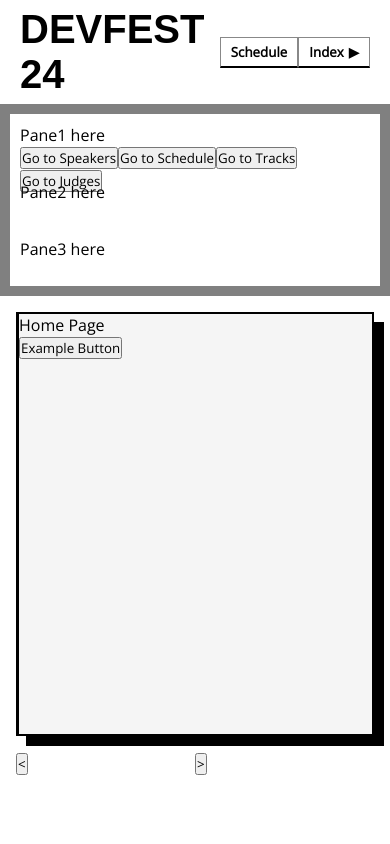
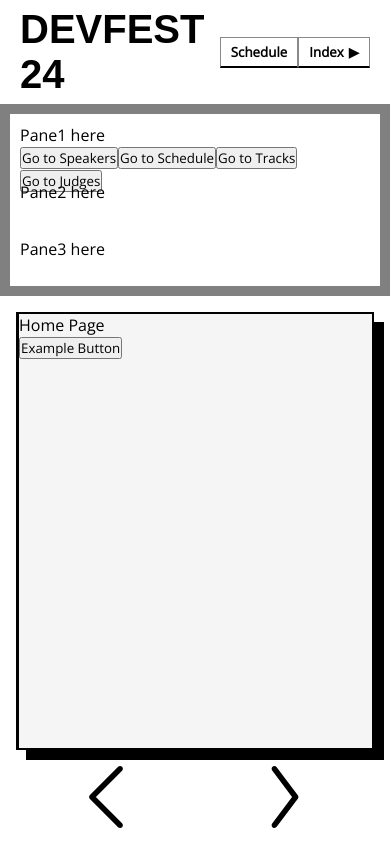
Before and after one commit to adicu/devfest-2024, a Next.js app: page / in a window 390 px wide. Built offline with nearby package versions, Linux system fonts and the light colour scheme; a web font is replaced by a local one.

Commit message:
Added mobile left and right arrows

```diff
--- a/src/components/book-components/MobilePageFlipApp.jsx
+++ b/src/components/book-components/MobilePageFlipApp.jsx
@@ -7,6 +7,9 @@ import { createUseStyles } from "react-jss";
 import Pages from "../Pages";
 
 import Page from "./Page";
+
+import leftArrow from "../../../public/images/icons/left-arrow.svg";
+import rightArrow from "../../../public/images/icons/right-arrow.svg";
 
 const colorBook = "#F5F5F5";
 const colorSpine = "black";
@@ -39,7 +42,6 @@ const Arrows = styled.div`
   flex: 1;
   height: 100%;
   margin-top: 1em;
-  margin-bottom: 1em;
 
   display: flex;
 
@@ -47,12 +49,28 @@ const Arrows = styled.div`
   width: 100%;
 `;
 
-const Arrow = styled.div`
+const LeftArrow = styled.div`
   flex: 1;
+
+  height: 100%;
+  align-items: center;
+  position: relative;
+  background-image: url(${leftArrow.src});
+  background-size: contain;
+  background-repeat: no-repeat;
+  background-position: center;
 `;
 
-const Button = styled.button`
-  display: inline-block;
+const RightArrow = styled.div`
+  flex: 1;
+
+  height: 100%;
+  align-items: center;
+  position: relative;
+  background-image: url(${rightArrow.src});
+  background-size: contain;
+  background-repeat: no-repeat;
+  background-position: center;
 `;
 
 export const RightPage = styled.div`
@@ -152,12 +170,8 @@ const MobilePageFlipApp = (props) => {
           </TransitionGroup>
         </Book>
         <Arrows>
-          <Arrow>
-            <button onClick={goLeft}>{"<"}</button>
-          </Arrow>
-          <Arrow>
-            <button onClick={goRight}>{">"}</button>
-          </Arrow>
+          <LeftArrow onClick={goLeft} />
+          <RightArrow onClick={goRight} />
         </Arrows>
       </Container>
     </>
```
Also changed, not shown: public/images/icons/left-arrow.svg (added), public/images/icons/right-arrow.svg (added).
